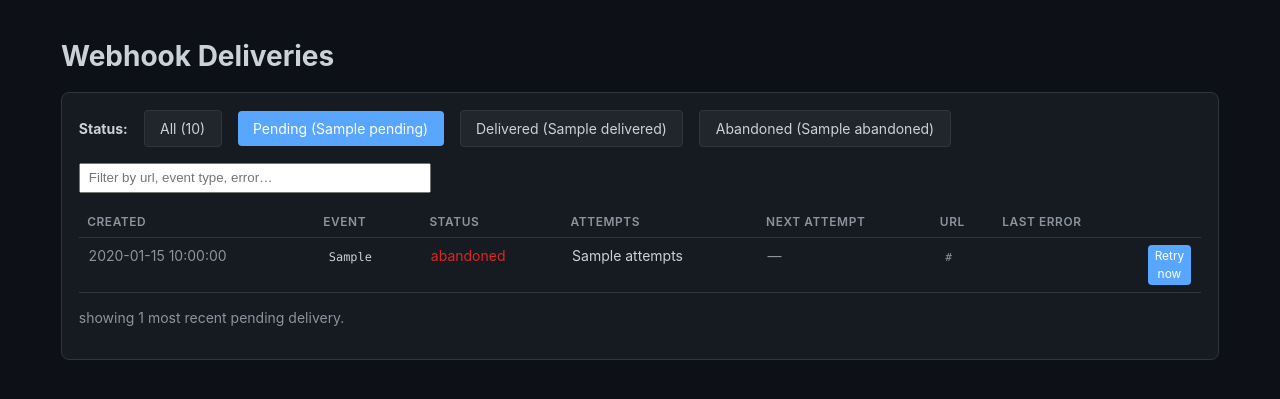
After one commit to Why-Gee/YgLicenseServer, a Python web app: template app/templates/webhook_deliveries.html in a window 1280 px wide. The commit adds this page. Shown: the top 399 px of the page. Run offline with Jinja, Linux system fonts and the light colour scheme; the template is opened without the code that fills it: most values are stand-ins (such as "Sample title", 1, 10 or a date in 2020).

Commit message:
v0.15.0: webhook-deliveries admin page (#50)
Read-only list at /admin/webhook-deliveries with status-filter pills
(All / Pending / Delivered / Abandoned), badge counts, and a per-row
"Retry now" button.

Retry semantics:
- For pending rows: resets next_attempt_at to now + fires one immediate
  sync attempt in a fresh session.
- For abandoned rows: flips back to pending with attempts=0 so the full
  backoff schedule is available again, then fires one immediate attempt.
- Delivered rows show no retry button.

Operational value: when a webhook receiver had an outage that drove
deliveries to abandoned, the operator can now redeliver each row with
one click instead of querying the DB and forcing UPDATEs by hand.

Nav now has a "Webhooks" link between Events and Log Out.

Co-authored-by: YanivGorali <yanivg@gmail.com>
Co-authored-by: Claude Opus 4.7 (1M context) <noreply@anthropic.com>

```diff
--- a/app/__init__.py
+++ b/app/__init__.py
@@ -1 +1 @@
-__version__ = "0.14.0"
+__version__ = "0.15.0"
--- a/app/templates/base.html
+++ b/app/templates/base.html
@@ -90,6 +90,7 @@
     <a href="/admin/products">Products</a>
     <a href="/admin/customers">Customers</a>
     <a href="/admin/events">Events</a>
+    <a href="/admin/webhook-deliveries">Webhooks</a>
     <form class="right" action="/admin/logout" method="post" style="margin:0;">
       {{ csrf_input(request) }}
       <button class="btn muted" type="submit">Log Out</button>
--- /dev/null
+++ b/app/templates/webhook_deliveries.html
@@ -0,0 +1,109 @@
+{% extends "base.html" %}
+{% block title %}Webhook Deliveries{% endblock %}
+{% block content %}
+<h1>Webhook Deliveries</h1>
+
+{% if request.query_params.get('retried') %}
+<div class="success">retry triggered. refresh in a moment to see the result.</div>
+{% endif %}
+{% if request.query_params.get('error') == 'not_found' %}
+<div class="error">delivery not found.</div>
+{% endif %}
+
+<div class="card">
+  <div style="display:flex; gap:1rem; align-items:center; margin-bottom:.75rem; flex-wrap:wrap;">
+    <strong>Status:</strong>
+    <a href="/admin/webhook-deliveries"
+       class="btn {% if not active_status %}{% else %}muted{% endif %}">
+      All ({{ counts.pending + counts.delivered + counts.abandoned }})
+    </a>
+    <a href="/admin/webhook-deliveries?status=pending"
+       class="btn {% if active_status == 'pending' %}{% else %}muted{% endif %}">
+      Pending ({{ counts.pending }})
+    </a>
+    <a href="/admin/webhook-deliveries?status=delivered"
+       class="btn {% if active_status == 'delivered' %}{% else %}muted{% endif %}">
+      Delivered ({{ counts.delivered }})
+    </a>
+    <a href="/admin/webhook-deliveries?status=abandoned"
+       class="btn {% if active_status == 'abandoned' %}{% else %}muted{% endif %}">
+      Abandoned ({{ counts.abandoned }})
+    </a>
+    <span style="flex:1"></span>
+    <input
+      type="search" placeholder="Filter by url, event type, error…"
+      data-filter-target="#deliveries-table"
+      data-filter-counter="#deliveries-filter-count"
+      style="flex: 0 0 22rem; padding: .35rem .5rem;"
+      aria-label="Filter deliveries" />
+    <span class="muted" id="deliveries-filter-count"></span>
+  </div>
+
+  {% if deliveries %}
+  <table id="deliveries-table" data-sortable>
+    <thead><tr>
+      <th data-sort-key="created" data-sort-type="date">Created</th>
+      <th data-sort-key="event">Event</th>
+      <th data-sort-key="status">Status</th>
+      <th data-sort-key="attempts" data-sort-type="number">Attempts</th>
+      <th data-sort-key="next" data-sort-type="date">Next attempt</th>
+      <th data-sort-key="url">URL</th>
+      <th>Last error</th>
+      <th style="width:1%;"></th>
+    </tr></thead>
+    <tbody>
+    {% for d in deliveries %}
+      <tr>
+        <td class="muted">{{ d.created_at.strftime('%Y-%m-%d %H:%M:%S') }}</td>
+        <td><code style="font-size:.85em;">{{ d.event_type }}</code></td>
+        <td>
+          {% if d.status == 'pending' %}
+            <span style="color:#d97706;">pending</span>
+          {% elif d.status == 'delivered' %}
+            <span style="color:#059669;">delivered</span>
+          {% else %}
+            <span style="color:#dc2626;">abandoned</span>
+          {% endif %}
+        </td>
+        <td>{{ d.attempts }}</td>
+        <td data-sort-value="{{ d.next_attempt_at.isoformat() if d.next_attempt_at else '' }}" class="muted">
+          {% if d.status == 'pending' %}
+            {{ d.next_attempt_at.strftime('%Y-%m-%d %H:%M:%S') }}
+            {% if d.next_attempt_at <= now %}<span style="color:#d97706;">(due)</span>{% endif %}
+          {% elif d.status == 'delivered' %}
+            {{ d.delivered_at.strftime('%Y-%m-%d %H:%M:%S') if d.delivered_at else '—' }}
+          {% else %}
+            —
+          {% endif %}
+        </td>
+        <td class="muted" style="max-width:18rem; overflow:hidden; text-overflow:ellipsis; white-space:nowrap;" title="{{ d.url }}">
+          <code style="font-size:.8em;">{{ d.url }}</code>
+        </td>
+        <td class="muted" style="max-width:18rem; overflow:hidden; text-overflow:ellipsis; white-space:nowrap;" title="{{ d.last_error or '' }}">
+          {{ d.last_error or '' }}
+        </td>
+        <td>
+          {% if d.status != 'delivered' %}
+          <form method="post" action="/admin/webhook-deliveries/{{ d.id }}/retry" style="margin:0;">
+            {{ csrf_input(request) }}
+            <button type="submit" class="btn"
+                    title="Force an immediate redelivery attempt"
+                    style="padding:.2em .6em; font-size:.85em;">
+              Retry now
+            </button>
+          </form>
+          {% endif %}
+        </td>
+      </tr>
+    {% endfor %}
+    </tbody>
+  </table>
+  <p class="muted" style="margin-top:.5em;">
+    showing {{ deliveries | length }} most recent
+    {% if active_status %}{{ active_status }} {% endif %}deliver{% if deliveries | length == 1 %}y{% else %}ies{% endif %}.
+  </p>
+  {% else %}
+  <p class="muted">no deliveries {% if active_status %}with status <code>{{ active_status }}</code>{% endif %} yet.</p>
+  {% endif %}
+</div>
+{% endblock %}
--- a/pyproject.toml
+++ b/pyproject.toml
@@ -1,6 +1,6 @@
 [project]
 name = "yg-license-server"
-version = "0.14.0"
+version = "0.15.0"
 description = "Self-hostable multi-product license server. Issues signed JWTs, handles Stripe webhooks, ships with an admin UI."
 requires-python = ">=3.12"
 dependencies = [
```
Also changed, not shown: app/routers/admin_ui/__init__.py (+10 -1 lines), app/routers/admin_ui/webhook_deliveries.py (added, +88 -0 lines), tests/conftest.py (+2 -0 lines), tests/test_webhook_deliveries_ui.py (added, +159 -0 lines).
